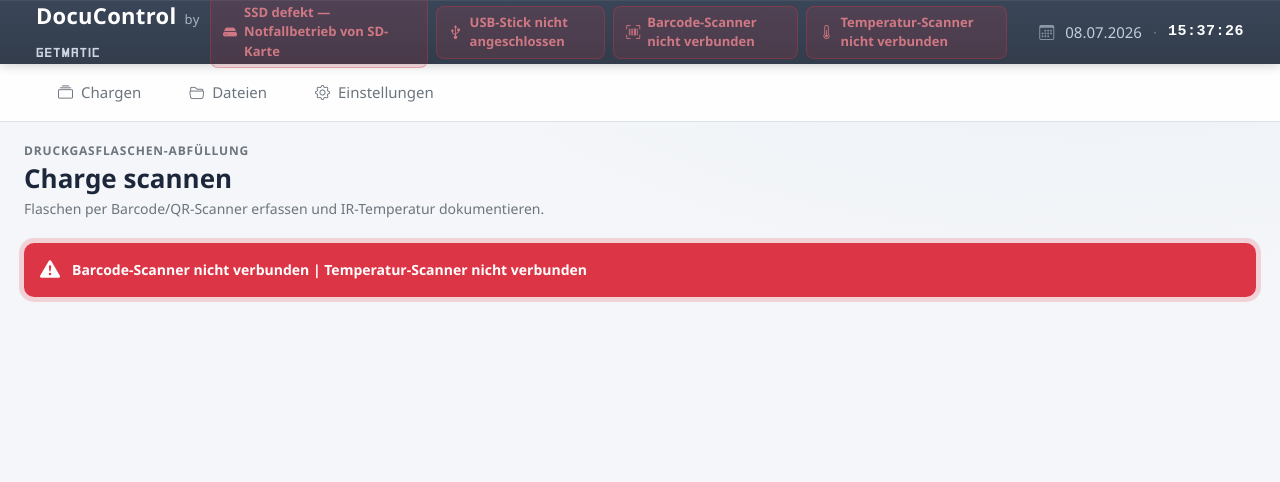
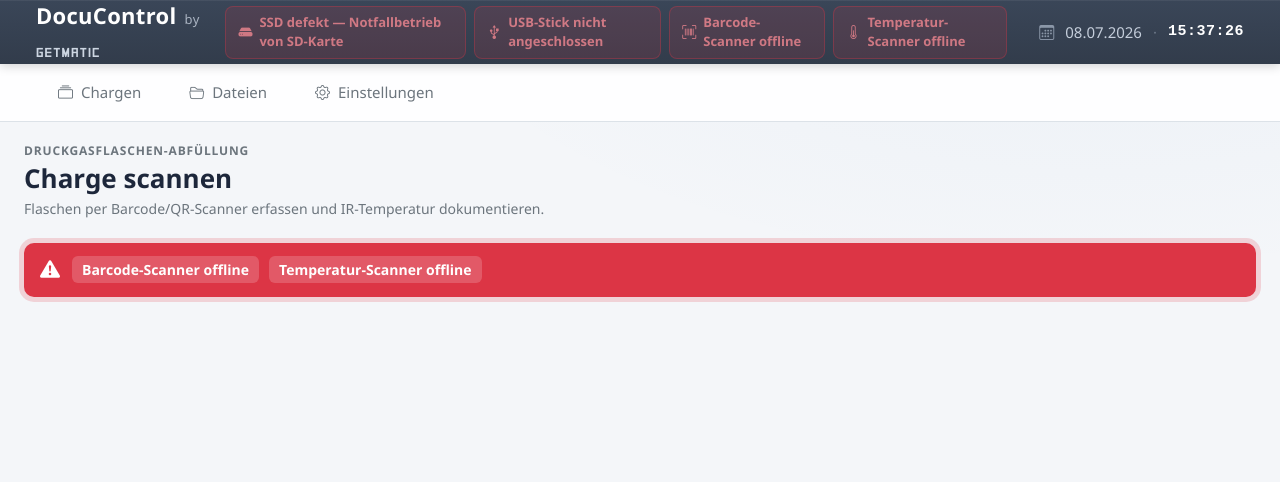
Before and after one commit to glanderthomas-1478/claude-workspace-docupi-sol-, a Flask app: page /sol/scan in a window 1280 px wide. Shown: the top 482 px of the page. Run offline with Flask 3, Linux system fonts and the light colour scheme; data that the repository does not hold is empty; parts of the project's set-up code (start-up, migrations or seed data) failed here and were passed over; some libraries are stand-ins or nearby versions.

Commit message:
Alarm-Texte gekuerzt, Scan-Seiten-Banner zeigt Meldungen als Badges nebeneinander
Topbar-Labels von "X nicht verbunden" auf "X offline" verkuerzt (passt
zum bestehenden Muster "Drucker offline"). Scan-Seiten-Banner rendert
mehrere gleichzeitige Meldungen jetzt als eigene Badges (flex-wrap)
statt als einen mit " | " verketteten Satz.

Co-Authored-By: Claude Sonnet 5 <noreply@anthropic.com>

```diff
--- a/src/docucontrol/app.py
+++ b/src/docucontrol/app.py
@@ -1410,10 +1410,10 @@ def api_system_alerts():
         if sol_cfg.get('scanner_enabled', True):
             if not mac or not _bluetooth_device_connected(mac):
                 alerts.append({'type': 'sol_scanner_disconnected', 'icon': 'bi-upc-scan',
-                                'label': 'Barcode-Scanner nicht verbunden'})
+                                'label': 'Barcode-Scanner offline'})
         if sol_cfg.get('temp_sensor_enabled', True):
             alerts.append({'type': 'sol_temp_sensor_disconnected', 'icon': 'bi-thermometer-half',
-                            'label': 'Temperatur-Scanner nicht verbunden'})
+                            'label': 'Temperatur-Scanner offline'})
     except Exception:
         pass
 
--- a/src/docucontrol/templates/sol_charge_scan.html
+++ b/src/docucontrol/templates/sol_charge_scan.html
@@ -53,7 +53,11 @@
     animation: solAlarmPulse 1.4s ease-in-out infinite;
 }
 .sol-device-alarm-bar .da-icon { font-size: 20px; flex-shrink: 0; }
-.sol-device-alarm-bar .da-text { flex: 1; font-weight: 600; font-size: 14px; }
+.sol-device-alarm-bar .da-items { flex: 1; display: flex; flex-wrap: wrap; gap: 10px; }
+.sol-device-alarm-bar .da-item {
+    font-weight: 600; font-size: 14px; background: rgba(255,255,255,0.18);
+    border-radius: 6px; padding: 3px 10px;
+}
 @keyframes solAlarmPulse {
     0%, 100% { box-shadow: 0 0 0 0 rgba(220,53,69,0.5); }
     50% { box-shadow: 0 0 0 8px rgba(220,53,69,0); }
@@ -83,7 +87,7 @@
 
 <div class="sol-device-alarm-bar" id="solDeviceAlarmBar">
     <span class="da-icon"><i class="bi bi-exclamation-triangle-fill"></i></span>
-    <span class="da-text" id="solDeviceAlarmText"></span>
+    <span class="da-items" id="solDeviceAlarmItems"></span>
 </div>
 
 <!-- Zustand: keine offene Charge -->
@@ -563,13 +567,14 @@
             // (keine MAC hinterlegt / noch keine Anbindung) als auch bei echter Trennung -
             // aus Betreiber-Sicht ist beides "Geraet nicht da".
             if (scanner.enabled && (!scanner.configured || scanner.connected === false)) {
-                messages.push('Barcode-Scanner nicht verbunden');
+                messages.push('Barcode-Scanner offline');
             }
             if (tempSensor.enabled && !tempSensor.configured) {
-                messages.push('Temperatur-Scanner nicht verbunden');
+                messages.push('Temperatur-Scanner offline');
             }
             if (messages.length) {
-                document.getElementById('solDeviceAlarmText').textContent = messages.join(' | ');
+                document.getElementById('solDeviceAlarmItems').innerHTML =
+                    messages.map(function(m) { return '<span class="da-item">' + m + '</span>'; }).join('');
                 bar.style.display = 'flex';
                 var now = Date.now();
                 if (now - lastDeviceAlarmTone > DEVICE_ALARM_REPEAT_MS) {
```
